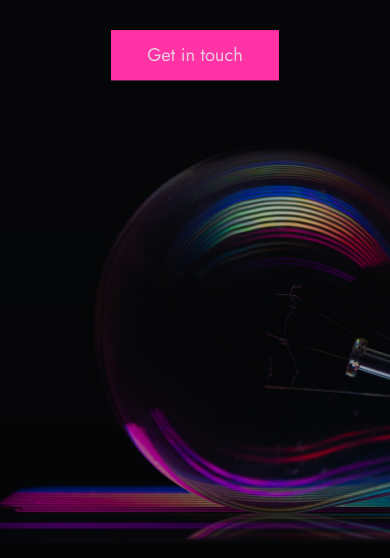
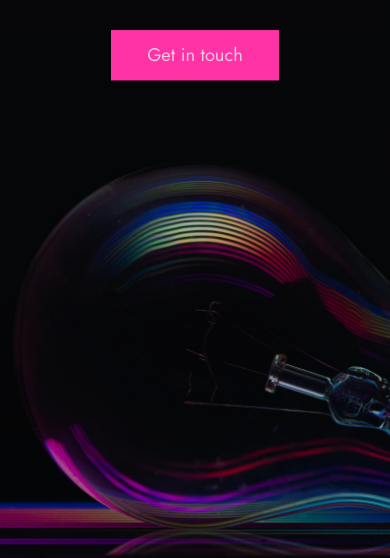
Before and after one commit to JeremiahAshcraft/electric_goon, a website built with Vite: page index.html in a window 390 px wide. Shown: the part 286-844 px from the top of the page. Built offline with nearby package versions, Linux system fonts and the light colour scheme.

Commit message:
edit mobile background

```diff
--- a/index.css
+++ b/index.css
@@ -430,7 +430,7 @@ body:not(.user-is-tabbing) a:focus {
 @media(max-width: 500px) {
     .header {
         background: linear-gradient(rgba(0,0,0, .1), rgba(0,0,0, .4)),
-        url('./images/lightbulbsmall3.png');
+        url('./images/lightbulbsmall5.png');
         height: 100vh;
         background-size: cover;
         font-size: var(--font-size-normal);
```
Also changed, not shown: images/lightbulbsmall5.png (added).
